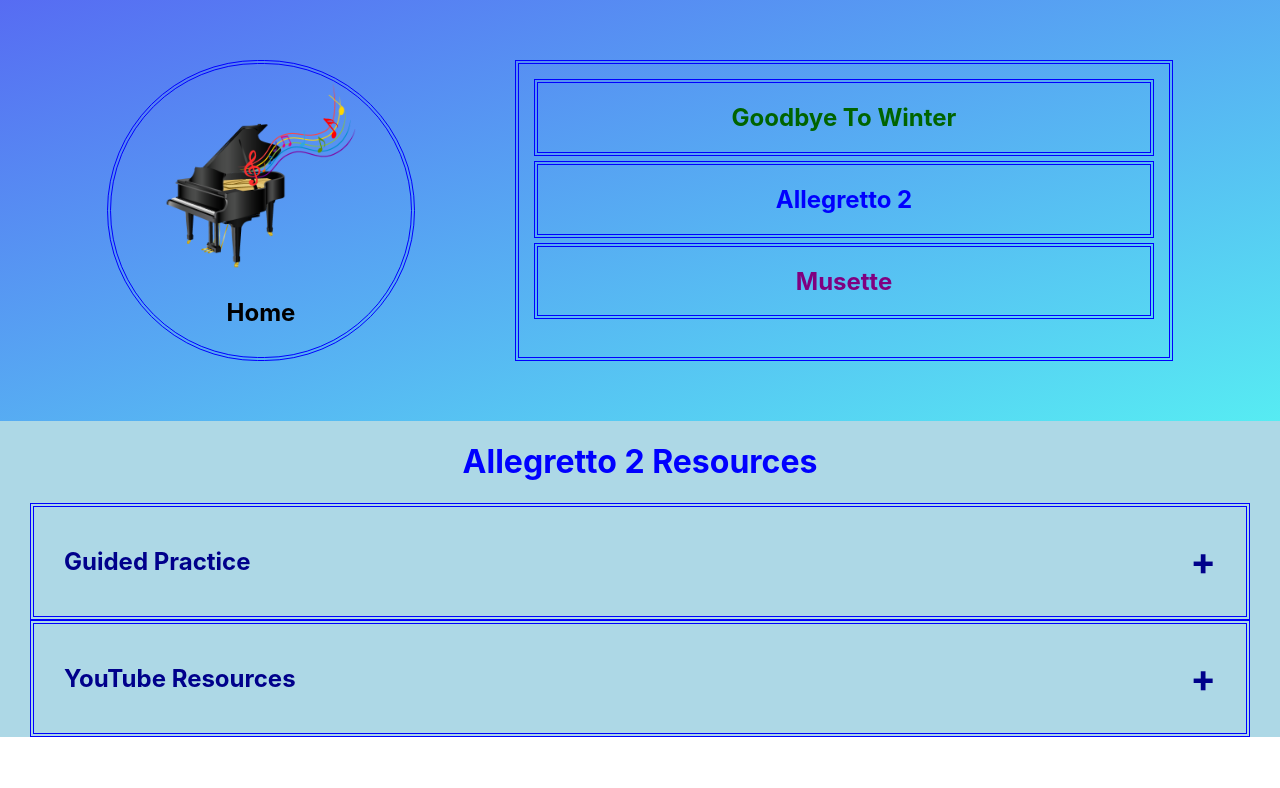
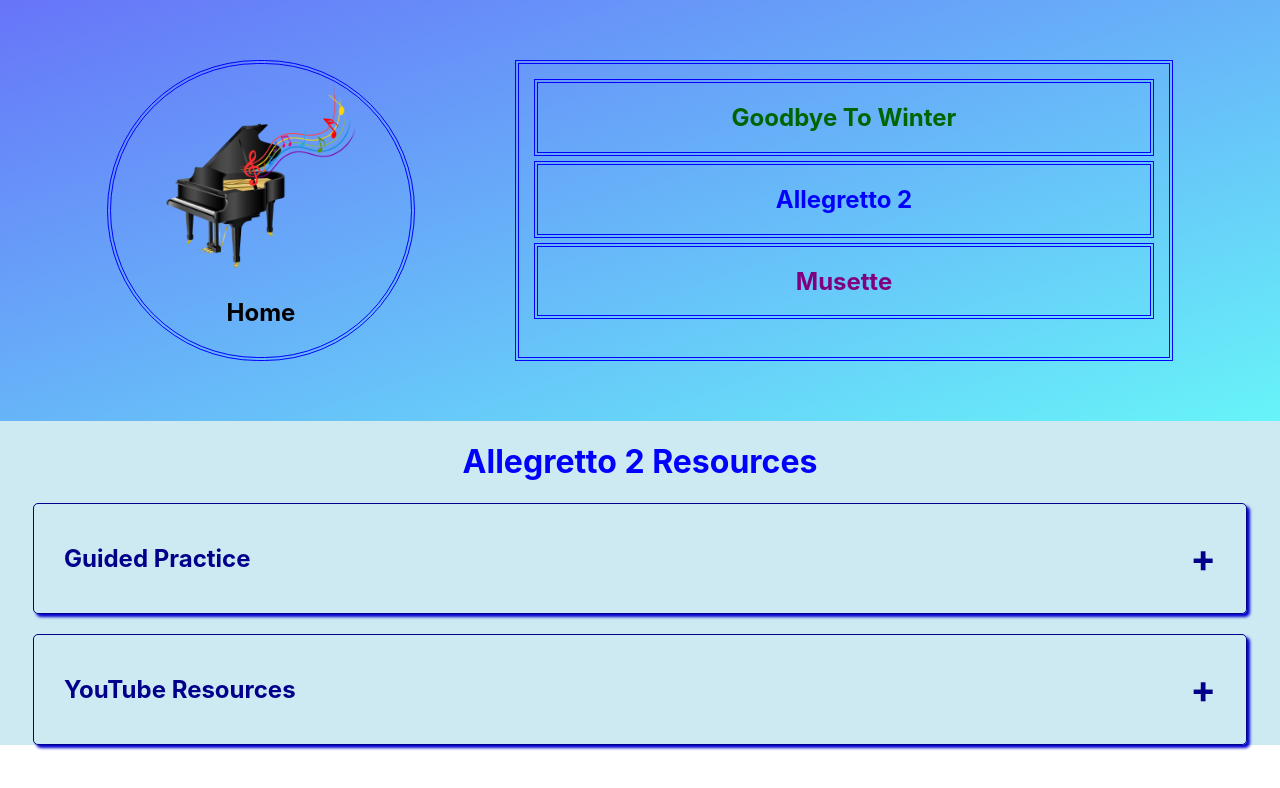
Before and after one commit to Sheilabob/Suzuki-song-resources, a React (Create React App) app: page /allegretto2 in a window 1280 px wide. Shown: the top 788 px of the page. Built offline with nearby package versions, Linux system fonts and the light colour scheme.

Commit message:
adjusted borders and added shadow to some items

```diff
--- a/src/App.css
+++ b/src/App.css
@@ -89,7 +89,7 @@ a {
 }
 
 .pages {
-  background-color: lightblue;
+  background-color: rgb(205, 233, 242);
   z-index: 0;
 }
 
@@ -97,9 +97,11 @@ a {
   display: flex;
   flex-direction: column;
   width: 90%;
-  margin: auto;
+  margin: 20px auto;
   padding: 0 30px;
-  border: 4px blue double;
+  border: 1px darkblue solid;
+  border-radius: 5px;
+  box-shadow: 3px 3px 3px mediumblue;
 }
 
 .accordion-header {
@@ -143,7 +145,10 @@ a {
   display: flex;
   justify-content: space-around;
   align-items: center;
-  border: 6px #37997f ridge;
+  border: 1px #37997f solid;
+  margin: 10px auto;
+  box-shadow: 3px 3px 3px #37997f;
+  width: 95%;
 }
 
 @media screen and (max-width: 670px) {
```
